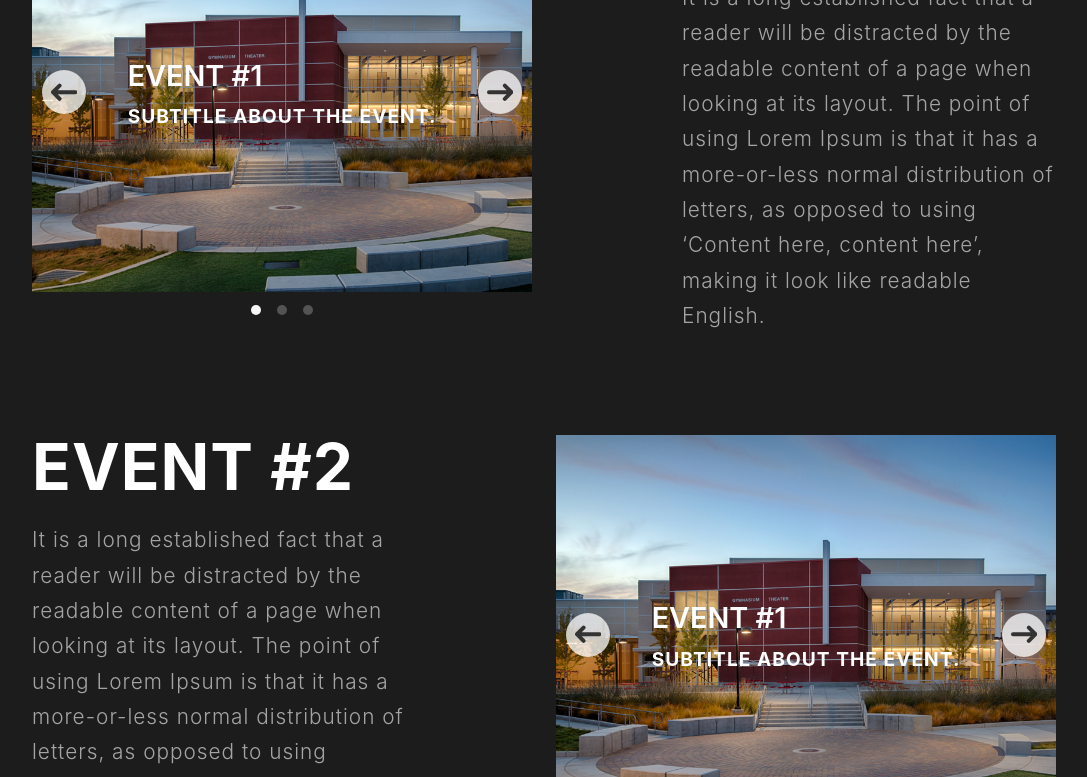
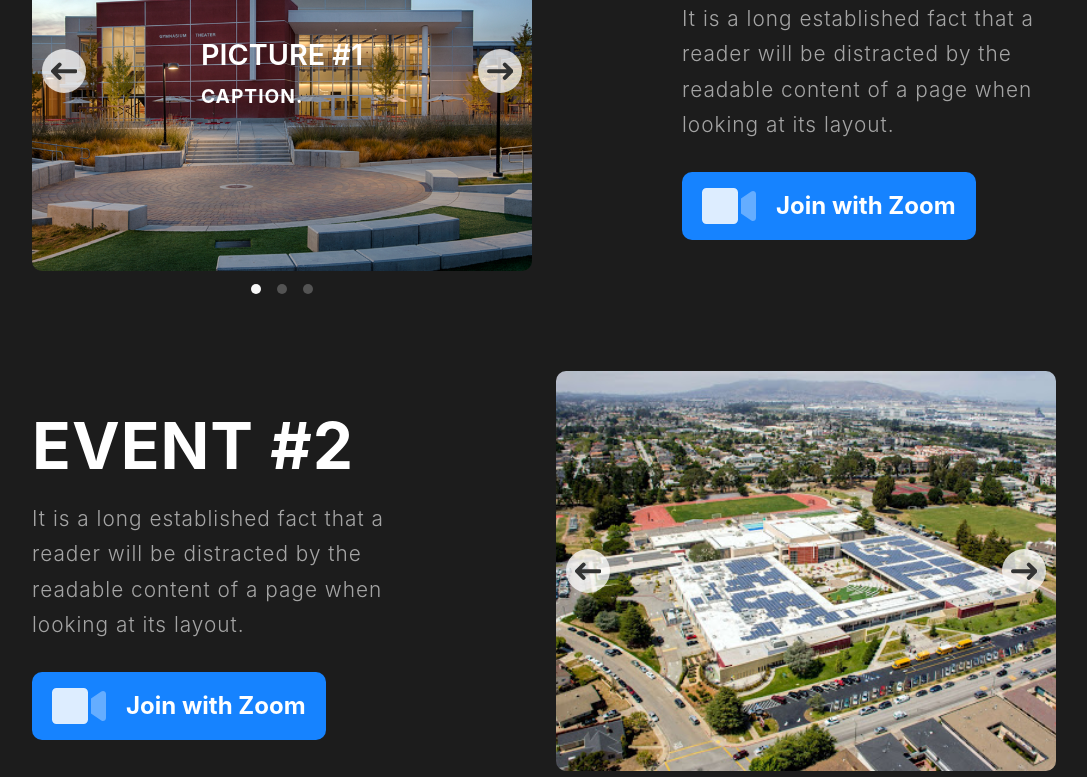
Before and after one commit to Polarizz/Mills-Leadership, a plain HTML site: page events/index.html in a window 1280 px wide. Shown: the part 588-1365 px from the top of the page, without its empty margins (96-1183 px from the left). Drawn offline with nearby package versions, Linux system fonts and the light colour scheme.

Commit message:
Advanced responsiveness, zoom button

```diff
--- a/assets/styles/main.css
+++ b/assets/styles/main.css
@@ -107,8 +107,26 @@ main {
     filter: blur(2px) brightness(.65);
 }
 
-animation-group {
-    display: block;
+.zoom-btn {
+    padding: 10px 20px;
+    border-radius: 10px 10px;
+    display: inline-flex;
+    align-items: center;
+    color: white;
+    font-weight: 700;
+    font-size: 1.5em;
+    background: rgb(22, 131, 255);
+    margin: 30px 0;
+    transition: all .3s ease-out;
+}
+
+.zoom-btn:hover {
+    box-shadow: rgba(0, 114, 207, 0.363) 0 5px 20px;
+}
+
+.zoom-btn svg {
+    color: #ffffffda;
+    margin-right: 20px;
 }
 
 section {
@@ -194,6 +212,10 @@ section.img-block .flickity-viewport {
     height: 400px;
 }
 
+section.img-block .flickity-viewport {
+    border-radius: 10px;
+}
+
 section.img-block>.text {
     margin-left: 150px;
     flex-shrink: 6;
@@ -230,6 +252,7 @@ section.img-block p {
     width: 100%;
     height: 100%;
     background-size: cover !important;
+    background-position: center !important;
     overflow: hidden;
 }
 
@@ -342,10 +365,10 @@ footer .footer-section-skinny .container {
 }
 
 @media all and (max-width: 700px) {
-    h1:not(.carousel h1) {
+    section.hero-section h1 {
         font-size: 13vw;
     }
-    h2 {
+    section.block h2 {
         font-size: 3em;
     }
     main {
@@ -359,6 +382,9 @@ footer .footer-section-skinny .container {
         transform: scale(1);
         opacity: 100%;
     }
+    .flickity-button {
+        display: none;
+    }
     footer {
         font-size: 70%;
     }
@@ -371,7 +397,7 @@ footer .footer-section-skinny .container {
 }
 
 @media all and (max-width: 500px) {
-    h2 {
+    section.block h2 {
         font-size: 12vw;
     }
     p:not(.carousel p) {
--- a/events/index.html
+++ b/events/index.html
@@ -54,57 +54,46 @@
             <div class="carousel">
                 <div class="carousel-cell" style="background: url(/assets/images/128.jpg)">
                     <div class="text">
-                        <h1>Event #1</h1>
-                        <h2>Subtitle about the event.</h2>
+                        <h1>Picture #1</h1>
+                        <h2>Caption.</h2>
                     </div>
                 </div>
-                <div class="carousel-cell" style="background: url(/assets/images/gym.jpg)">
-                    <div class="text">
-                        <h1>Event #2</h1>
-                        <h2>Subtitle about the event.</h2>
-                    </div>
-                </div>
-                <div class="carousel-cell" style="background: url(/assets/images/theater.jpeg)">
-                    <div class="text">
-                        <h1>Event #3</h1>
-                        <h2>Subtitle about the event.</h2>
-                    </div>
-                </div>
+                <div class="carousel-cell" style="background: url(/assets/images/gym.jpg)"></div>
+                <div class="carousel-cell" style="background: url(/assets/images/theater.jpeg)"></div>
             </div>
 
             <div class="text">
                 <h2 style="color: white">event #1</h2 data-aos="fade">
-                <p>It is a long established fact that a reader will be distracted by the readable content of a page when looking at its layout. The point of using Lorem Ipsum is that it has a more-or-less normal distribution of letters, as opposed to using
-                    ‘Content here, content here’, making it look like readable English.</p>
+                <p>It is a long established fact that a reader will be distracted by the readable content of a page when looking at its layout.</p>
+                <a class="zoom-btn" href="#">
+                    <svg aria-hidden="true" focusable="false" data-prefix="fad" data-icon="video" role="img" xmlns="http://www.w3.org/2000/svg" viewBox="0 0 576 512" class="svg-inline--fa fa-video fa-w-18 fa-2x">
+                        <g class="fa-group">
+                            <path fill="currentColor" d="M525.6 410.2L416 334.7V177.3l109.6-75.6c21.3-14.6 50.4.4 50.4 25.8v256.9c0 25.5-29.2 40.4-50.4 25.8z" class="fa-secondary"></path>
+                            <path fill="currentColor" d="M0 400.2V111.8A47.8 47.8 0 0 1 47.8 64h288.4a47.8 47.8 0 0 1 47.8 47.8v288.4a47.8 47.8 0 0 1-47.8 47.8H47.8A47.8 47.8 0 0 1 0 400.2z" class="fa-primary"></path>
+                        </g>
+                    </svg> Join with Zoom
+                </a>
             </div>
         </section>
 
         <section class="img-block alt" data-aos="fade-up" data-aos-duration="800">
             <div class="text">
                 <h2 style="color: white">event #2</h2 data-aos="fade">
-                <p>It is a long established fact that a reader will be distracted by the readable content of a page when looking at its layout. The point of using Lorem Ipsum is that it has a more-or-less normal distribution of letters, as opposed to using
-                    ‘Content here, content here’, making it look like readable English.</p>
+                <p>It is a long established fact that a reader will be distracted by the readable content of a page when looking at its layout.</p>
+                <a class="zoom-btn" href="#">
+                    <svg aria-hidden="true" focusable="false" data-prefix="fad" data-icon="video" role="img" xmlns="http://www.w3.org/2000/svg" viewBox="0 0 576 512" class="svg-inline--fa fa-video fa-w-18 fa-2x">
+                        <g class="fa-group">
+                            <path fill="currentColor" d="M525.6 410.2L416 334.7V177.3l109.6-75.6c21.3-14.6 50.4.4 50.4 25.8v256.9c0 25.5-29.2 40.4-50.4 25.8z" class="fa-secondary"></path>
+                            <path fill="currentColor" d="M0 400.2V111.8A47.8 47.8 0 0 1 47.8 64h288.4a47.8 47.8 0 0 1 47.8 47.8v288.4a47.8 47.8 0 0 1-47.8 47.8H47.8A47.8 47.8 0 0 1 0 400.2z" class="fa-primary"></path>
+                        </g>
+                    </svg> Join with Zoom
+                </a>
             </div>
 
             <div class="carousel">
-                <div class="carousel-cell" style="background: url(/assets/images/128.jpg)">
-                    <div class="text">
-                        <h1>Event #1</h1>
-                        <h2>Subtitle about the event.</h2>
-                    </div>
-                </div>
-                <div class="carousel-cell" style="background: url(/assets/images/gym.jpg)">
-                    <div class="text">
-                        <h1>Event #2</h1>
-                        <h2>Subtitle about the event.</h2>
-                    </div>
-                </div>
-                <div class="carousel-cell" style="background: url(/assets/images/theater.jpeg)">
-                    <div class="text">
-                        <h1>Event #3</h1>
-                        <h2>Subtitle about the event.</h2>
-                    </div>
-                </div>
+                <div class="carousel-cell" style="background: url(/assets/images/overhead.jpg)"></div>
+                <div class="carousel-cell" style="background: url(/assets/images/sunny.jpg)"></div>
+                <div class="carousel-cell" style="background: url(/assets/images/theater.jpeg)"></div>
             </div>
         </section>
     </main>
```
